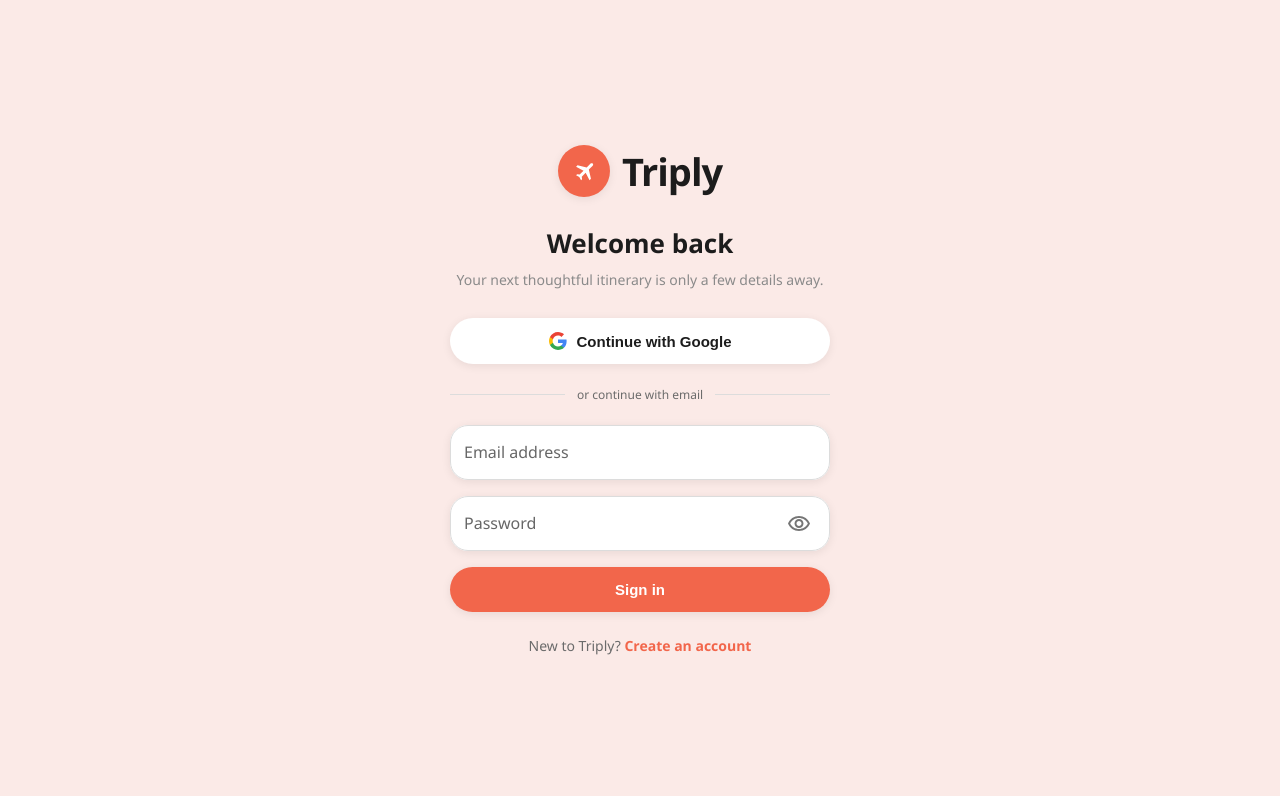
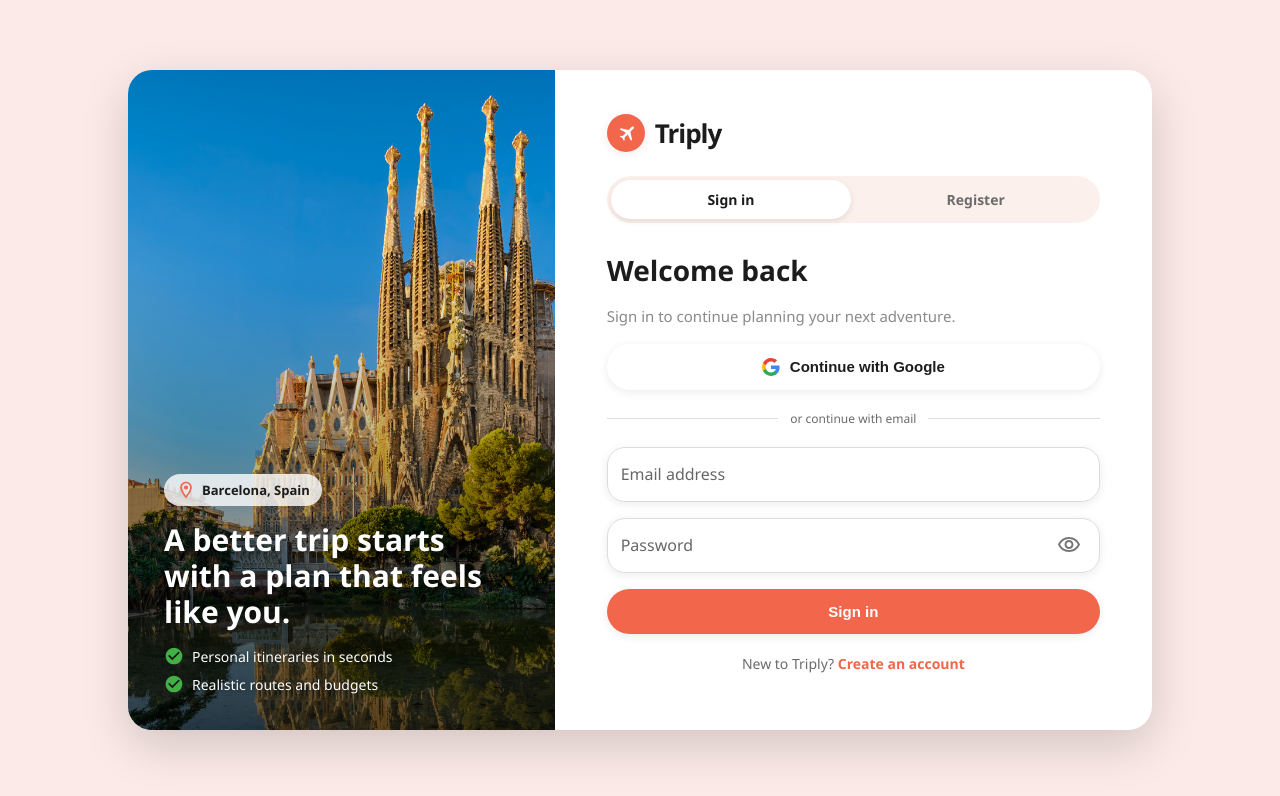
Before and after one commit to GrzegorzWitkowsk1/Triply, a React (Vite) app in the folder apps/web/: page / in a window 1280 px wide. Shown: the top 796 px of the page. Built offline with nearby package versions, Linux system fonts and the light colour scheme.

Commit message:
Redesign auth into split card with register view

```diff
--- a/apps/web/src/components/LoginPage.tsx
+++ b/apps/web/src/components/LoginPage.tsx
@@ -1,7 +1,14 @@
 import { useState } from "react";
 import { IconButton, InputAdornment, TextField } from "@mui/material";
+import {
+  CheckCircle,
+  LocationOnOutlined,
+  VisibilityOffOutlined,
+  VisibilityOutlined,
+} from "@mui/icons-material";
 import FlightIcon from "@mui/icons-material/Flight";
-import { VisibilityOffOutlined, VisibilityOutlined } from "@mui/icons-material";
+
+type AuthView = "login" | "register";
 
 function GoogleIcon() {
   return (
@@ -26,41 +33,18 @@
   );
 }
 
-export default function LoginPage() {
-  const [email, setEmail] = useState("");
-  const [password, setPassword] = useState("");
-  const [showPassword, setShowPassword] = useState(false);
+interface FormState {
+  email: string;
+  password: string;
+  showPassword: boolean;
+  setEmail: (v: string) => void;
+  setPassword: (v: string) => void;
+  setShowPassword: (v: boolean) => void;
+}
 
+function Fields({ email, password, showPassword, setEmail, setPassword, setShowPassword }: FormState) {
   return (
-		<div className="login-screen">
-			<div className="login-card">
-				<div className="login-logo">
-					<span className="login-logo-badge">
-						<FlightIcon  sx={{ml:'4px', color:'#ffffff', transform:'rotate(45deg)'}}/>
-					</span>
-					<h1 className="login-brand">Triply</h1>
-				</div>
-
-				<h2 className="login-title">Welcome back</h2>
-				<p className="login-subtitle">
-					Your next thoughtful itinerary is only a few details away.
-				</p>
-
-				<button type="button" className="btn btn-google" onClick={() => {}}>
-					<GoogleIcon />
-					Continue with Google
-				</button>
-
-				<div className="login-divider">
-					<span>or continue with email</span>
-				</div>
-
-				<form
-					className="login-form"
-					onSubmit={(e) => {
-						e.preventDefault();
-					}}
-				>
+    <>
       <TextField
         label="Email address"
         fullWidth
@@ -80,10 +64,8 @@
             endAdornment: (
               <InputAdornment position="end">
                 <IconButton
-											aria-label={
-												showPassword ? "Hide password" : "Show password"
-											}
-											onClick={() => setShowPassword((v) => !v)}
+                  aria-label={showPassword ? "Hide password" : "Show password"}
+                  onClick={() => setShowPassword(!showPassword)}
                   size="small"
                 >
                   {showPassword ? <VisibilityOffOutlined /> : <VisibilityOutlined />}
@@ -93,15 +75,143 @@
           },
         }}
       />
+    </>
+  );
+}
+
+export default function LoginPage() {
+  const [view, setView] = useState<AuthView>("login");
+  const [email, setEmail] = useState("");
+  const [password, setPassword] = useState("");
+  const [showPassword, setShowPassword] = useState(false);
+
+  const formState = { email, password, showPassword, setEmail, setPassword, setShowPassword };
+
+  return (
+    <div className="login-screen">
+      <div className="auth-card">
+        <div className="auth-media">
+          <img src="/barcelona.jpg" alt="Barcelona, Spain" />
+          <div className="auth-media-fade" />
+          <div className="auth-media-body">
+            <span className="auth-location">
+              <LocationOnOutlined sx={{ color: "var(--color-primary)" }} fontSize="small" />
+              Barcelona, Spain
+            </span>
+            <h2 className="auth-tagline">
+              A better trip starts with a plan that feels like you.
+            </h2>
+            <ul className="auth-features">
+              <li>
+                <CheckCircle sx={{ color: "var(--color-ok)" }} fontSize="small" />
+                Personal itineraries in seconds
+              </li>
+              <li>
+                <CheckCircle sx={{ color: "var(--color-ok)" }} fontSize="small" />
+                Realistic routes and budgets
+              </li>
+            </ul>
+          </div>
+        </div>
+
+        <div className="auth-panel">
+          <div className="auth-brand">
+            <span className="auth-brand-badge">
+              <FlightIcon
+                sx={{ ml: "4px", color: "#ffffff", transform: "rotate(45deg)" }}
+                fontSize="small"
+              />
+            </span>
+            <span className="auth-brand-name">Triply</span>
+          </div>
+
+          <div className="auth-switch" role="group" aria-label="Auth view">
+            <button
+              type="button"
+              className={`auth-switch-btn${view === "login" ? " is-active" : ""}`}
+              onClick={() => setView("login")}
+            >
+              Sign in
+            </button>
+            <button
+              type="button"
+              className={`auth-switch-btn${view === "register" ? " is-active" : ""}`}
+              onClick={() => setView("register")}
+            >
+              Register
+            </button>
+          </div>
+
+          {view === "login" ? (
+            <form
+              className="auth-form"
+              onSubmit={(e) => {
+                e.preventDefault();
+              }}
+            >
+              <h3 className="auth-heading">Welcome back</h3>
+              <p className="auth-subtitle">
+                Sign in to continue planning your next adventure.
+              </p>
+
+              <button type="button" className="btn btn-google" onClick={() => {}}>
+                <GoogleIcon />
+                Continue with Google
+              </button>
+
+              <div className="login-divider">
+                <span>or continue with email</span>
+              </div>
+
+              <Fields {...formState} />
 
               <button type="submit" className="btn btn-primary">
                 Sign in
               </button>
+
+              <p className="auth-switch-link">
+                New to Triply?{" "}
+                <button type="button" className="auth-link" onClick={() => setView("register")}>
+                  Create an account
+                </button>
+              </p>
             </form>
+          ) : (
+            <form
+              className="auth-form"
+              onSubmit={(e) => {
+                e.preventDefault();
+              }}
+            >
+              <h3 className="auth-heading">Create your account</h3>
+              <p className="auth-subtitle">
+                Join Triply and keep every thoughtful itinerary in one place.
+              </p>
 
-				<p className="login-signup">
-					New to Triply? <a href="/signup">Create an account</a>
+              <button type="button" className="btn btn-google" onClick={() => {}}>
+                <GoogleIcon />
+                Continue with Google
+              </button>
+
+              <div className="login-divider">
+                <span>or continue with email</span>
+              </div>
+
+              <Fields {...formState} />
+
+              <button type="submit" className="btn btn-primary">
+                Create account
+              </button>
+
+              <p className="auth-switch-link">
+                Already have an account?{" "}
+                <button type="button" className="auth-link" onClick={() => setView("login")}>
+                  Sign In
+                </button>
               </p>
+            </form>
+          )}
+        </div>
       </div>
     </div>
   );
--- a/apps/web/src/styles.css
+++ b/apps/web/src/styles.css
@@ -2,6 +2,8 @@
   --color-primary: #f2664b;
   --color-primary-dark: #d54e34;
   --color-primary-light: #fbeae7;
+  --color-primary-tint: #fcf0ed;
+  --color-ok: #43b047;
   --color-text: #1c1c1c;
   --color-dim: #8a8a8a;
   --color-muted: #6b6b6b;
@@ -30,24 +32,108 @@
   padding: 24px;
 }
 
-.login-card {
+.auth-card {
   width: 100%;
-  max-width: 380px;
+  max-width: 1024px;
+  min-height: 660px;
+  display: grid;
+  grid-template-columns: 5fr 7fr;
+  background: #ffffff;
+  border-radius: 24px;
+  overflow: hidden;
+  box-shadow: 0 16px 48px rgba(0, 0, 0, 0.16);
+}
+
+.auth-media {
+  position: relative;
+  min-height: 100%;
+}
+
+.auth-media img {
+  position: absolute;
+  inset: 0;
+  width: 100%;
+  height: 100%;
+  object-fit: cover;
+}
+
+.auth-media-fade {
+  position: absolute;
+  inset: 0;
+  background: linear-gradient(
+    to top,
+    rgba(0, 0, 0, 0.65) 0%,
+    rgba(0, 0, 0, 0.25) 45%,
+    rgba(0, 0, 0, 0.08) 70%,
+    rgba(0, 0, 0, 0) 100%
+  );
+}
+
+.auth-media-body {
+  position: absolute;
+  left: 0;
+  right: 0;
+  bottom: 0;
+  padding: 36px;
+  display: flex;
+  flex-direction: column;
+  align-items: flex-start;
+  gap: 16px;
+}
+
+.auth-location {
+  display: inline-flex;
+  align-items: center;
+  gap: 6px;
+  background: rgba(255, 255, 255, 0.8);
+  color: var(--color-text);
+  font-size: 13px;
+  font-weight: 700;
+  padding: 6px 12px;
+  border-radius: 999px;
+}
+
+.auth-tagline {
+  font-size: 30px;
+  line-height: 1.2;
+  font-weight: 700;
+  color: #ffffff;
+  text-shadow: 0 2px 8px rgba(0, 0, 0, 0.35);
+}
+
+.auth-features {
+  list-style: none;
+  display: flex;
+  flex-direction: column;
+  gap: 8px;
+}
+
+.auth-features li {
+  display: flex;
+  align-items: center;
+  gap: 8px;
+  font-size: 14px;
+  color: #ffffff;
+  text-shadow: 0 1px 4px rgba(0, 0, 0, 0.4);
+}
+
+.auth-panel {
+  padding: 44px 52px;
   display: flex;
   flex-direction: column;
 }
 
-.login-logo {
+.auth-brand {
   display: flex;
   align-items: center;
-  justify-content: center;
-  gap: 12px;
-  margin-bottom: 28px;
+  justify-content: flex-start;
+  gap: 10px;
+  margin-bottom: 24px;
 }
 
-.login-logo-badge {
-  width: 52px;
-  height: 52px;
+.auth-brand-badge {
+  width: 38px;
+  height: 38px;
   border-radius: 50%;
   background: var(--color-primary);
   display: flex;
@@ -56,25 +142,57 @@
   box-shadow: var(--shadow-soft);
 }
 
-.login-brand {
-  font-size: 38px;
+.auth-brand-name {
+  font-size: 26px;
   font-weight: 800;
   letter-spacing: -1px;
   color: var(--color-text);
 }
 
-.login-title {
-  font-size: 26px;
+.auth-switch {
+  display: flex;
+  gap: 4px;
+  background: var(--color-primary-tint);
+  border-radius: 999px;
+  padding: 4px;
+  margin-bottom: 28px;
+}
+
+.auth-switch-btn {
+  flex: 1;
+  border: none;
+  background: transparent;
+  padding: 10px 16px;
+  border-radius: 999px;
+  font-size: 14px;
+  font-weight: 600;
+  font-family: inherit;
+  color: var(--color-muted);
+  cursor: pointer;
+  transition: background 0.15s ease, color 0.15s ease, box-shadow 0.15s ease;
+}
+
+.auth-switch-btn.is-active {
+  background: #ffffff;
+  color: var(--color-text);
+  box-shadow: 0 2px 6px rgba(0, 0, 0, 0.1);
+}
+
+.auth-form {
+  display: flex;
+  flex-direction: column;
+  gap: 16px;
+}
+
+.auth-heading {
+  font-size: 28px;
   font-weight: 700;
   color: var(--color-text);
-  text-align: center;
 }
 
-.login-subtitle {
-  margin-top: 8px;
-  font-size: 14px;
+.auth-subtitle {
+  font-size: 15px;
   color: var(--color-dim);
-  text-align: center;
   line-height: 1.5;
 }
 
@@ -93,7 +211,6 @@
 }
 
 .btn-google {
-  margin-top: 28px;
   background: #ffffff;
   color: var(--color-text);
   display: flex;
@@ -112,13 +229,14 @@
 
 .btn-primary:hover {
   background: var(--color-primary-dark);
+  filter: none;
 }
 
 .login-divider {
   display: flex;
   align-items: center;
   gap: 12px;
-  margin: 22px 0;
+  margin: 4px 0;
   color: var(--color-muted);
   font-size: 12px;
   white-space: nowrap;
@@ -132,25 +250,39 @@
   background: var(--color-line);
 }
 
-.login-form {
-  display: flex;
-  flex-direction: column;
-  gap: 16px;
-}
-
-.login-signup {
-  margin-top: 24px;
+.auth-switch-link {
+  margin-top: 4px;
   text-align: center;
   font-size: 14px;
   color: var(--color-muted);
 }
 
-.login-signup a {
+.auth-link {
+  border: none;
+  background: none;
   color: var(--color-primary);
   font-weight: 600;
-  text-decoration: none;
+  font-size: 14px;
+  font-family: inherit;
+  cursor: pointer;
+  padding: 0;
 }
 
-.login-signup a:hover {
+.auth-link:hover {
   text-decoration: underline;
 }
+
+@media (max-width: 900px) {
+  .auth-card {
+    grid-template-columns: 1fr;
+    min-height: 0;
+  }
+
+  .auth-media {
+    display: none;
+  }
+
+  .auth-panel {
+    padding: 28px 24px;
+  }
+}
```
Also changed, not shown: apps/web/public/barcelona.jpg (added). Lines whose indentation alone changed are shown as unchanged.
